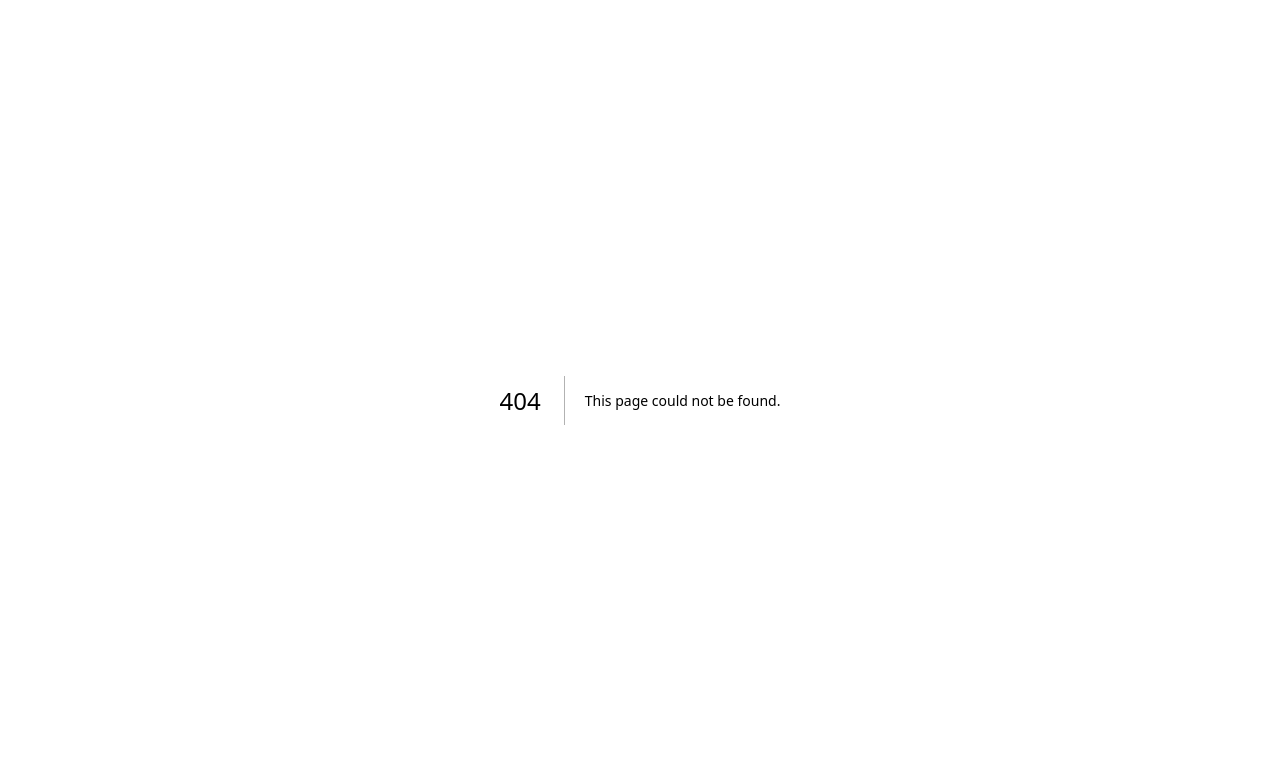
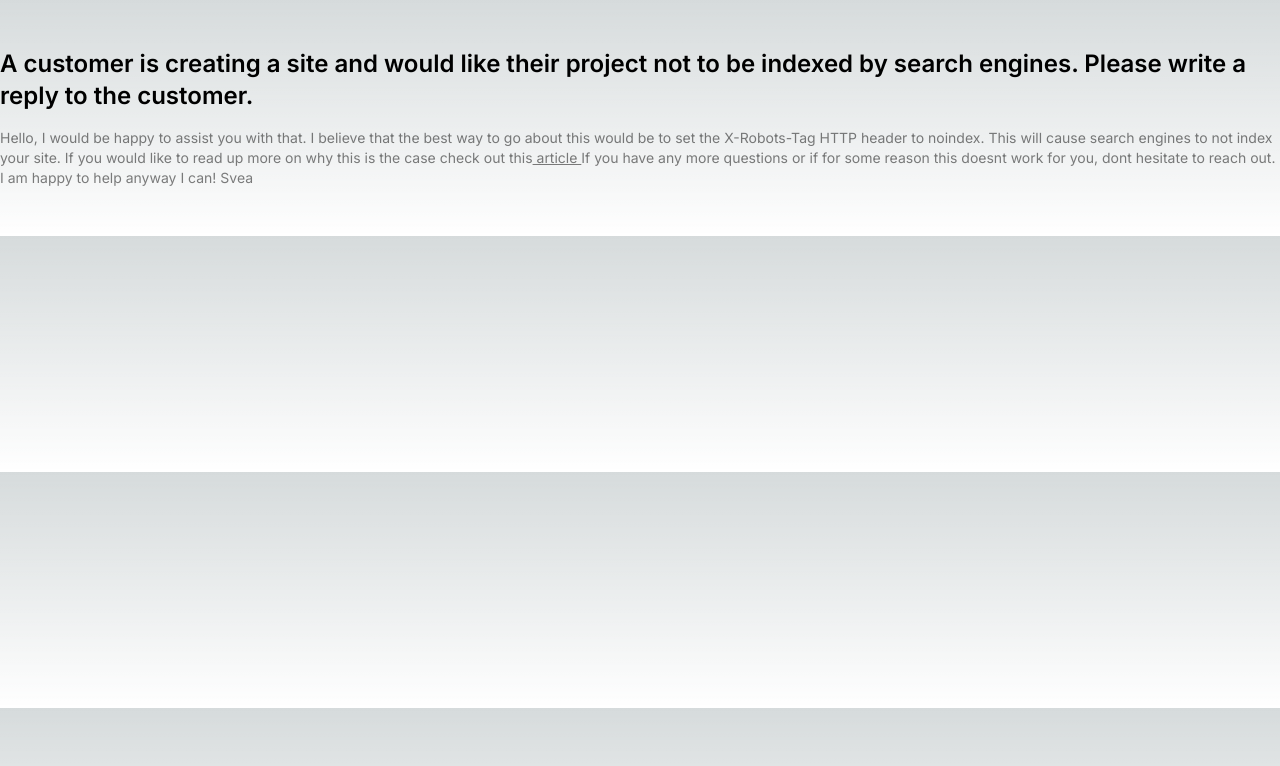
Before and after one commit to svealinnea/nextjs, a Next.js app: page /question6 in a window 1280 px wide. Before the commit this address had no page. Shown: the top 766 px of the page. Built offline with nearby package versions, Linux system fonts and the light colour scheme.

Commit message:
question 6 answers

```diff
--- /dev/null
+++ b/app/question6/page.tsx
@@ -0,0 +1,20 @@
+export default function Page() {
+  return (
+    <div className="container mx-auto py-12">
+      <h1 className="text-2xl font-semibold mb-4">
+        A customer is creating a site and would like their project not to be
+        indexed by search engines. Please write a reply to the customer.
+      </h1>
+      <p className="text-sm opacity-50">
+        Hello, I would be happy to assist you with that. I believe that the best
+        way to go about this would be to set the X-Robots-Tag HTTP header to
+        noindex. This will cause search engines to not index your site. If you
+        would like to read up more on why this is the case check out this
+        <a href="https://vercel.com/docs/deployments/preview-deployments#search-engine-indexing"> article </a>
+        If you have any more questions or if for some reason this doesnt work
+        for you, dont hesitate to reach out. I am happy to help anyway I can!
+        Svea
+      </p>
+    </div>
+  );
+}
```
